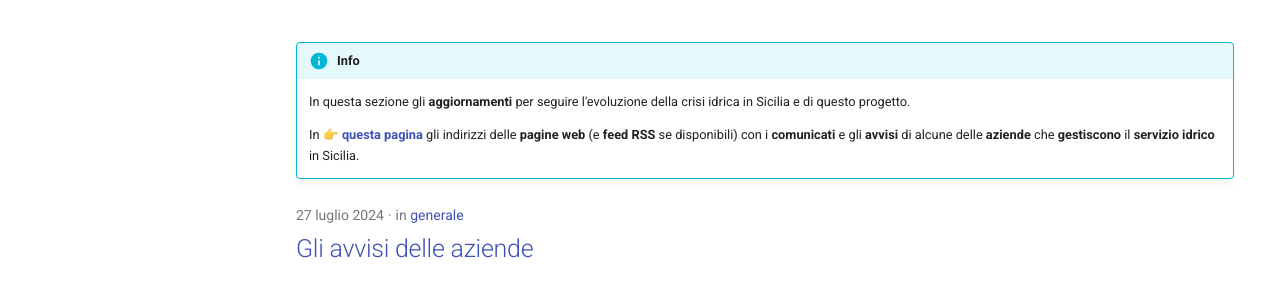
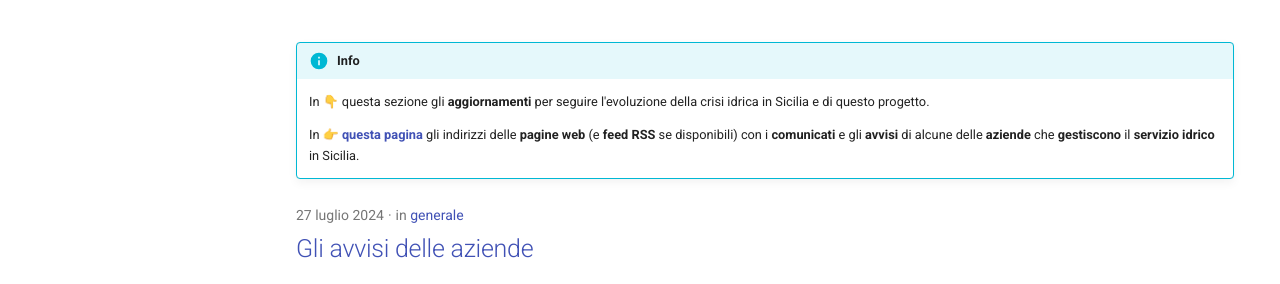
Before and after one commit to opendatasicilia/emergenza-idrica-sicilia, an MkDocs documentation site: the page built from docs/aggiornamenti/index.md, in a window 1280 px wide and 900 px high. Shown: the part 186-470 px from the top of the window. Built offline with MkDocs 1.6.1 and Material for MkDocs 9.7.7, drawn with Linux system fonts in a browser that asks for light colours; comment, search, counter and statistics services are not loaded.

```diff
--- a/docs/aggiornamenti/index.md
+++ b/docs/aggiornamenti/index.md
@@ -11,6 +11,6 @@ description: Gli aggiornamenti per seguire l'evoluzione della crisi idrica in Si
 
 !!! info
 
-    In questa sezione gli **aggiornamenti** per seguire l'evoluzione della crisi idrica in Sicilia e di questo progetto.
+    In 👇 questa sezione gli **aggiornamenti** per seguire l'evoluzione della crisi idrica in Sicilia e di questo progetto.
 
     In 👉 [**questa pagina**](../informazioni/index.md#aziende) gli indirizzi delle **pagine web** (e **feed RSS** se disponibili) con i **comunicati** e gli **avvisi** di alcune delle **aziende** che **gestiscono** il **servizio** **idrico** in Sicilia.
```
